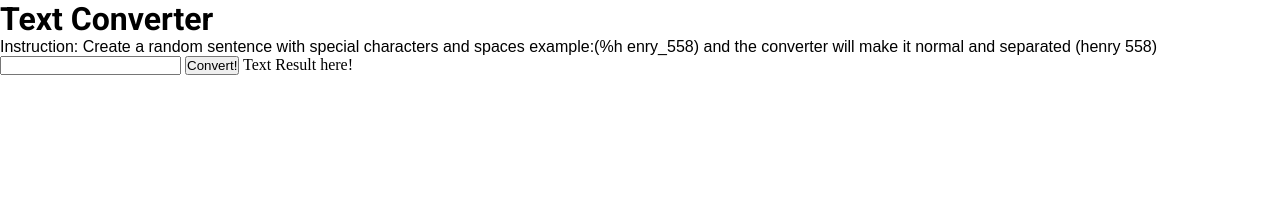
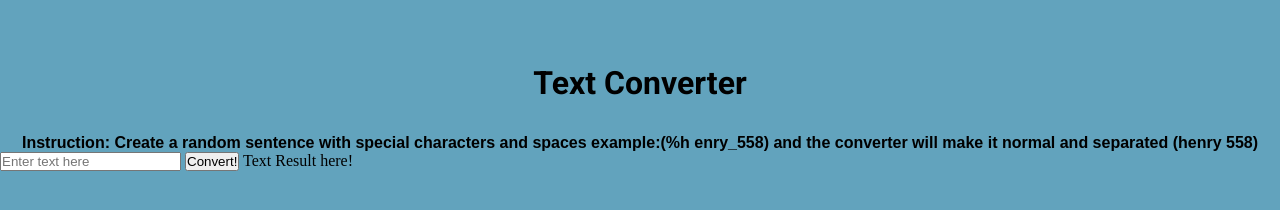
Before and after one commit to DavidG159/TextConverter, a plain HTML site: page index.html in a window 1280 px wide. Drawn offline with Linux system fonts and the light colour scheme.

Commit message:
added css p1

```diff
--- a/index.html
+++ b/index.html
@@ -11,11 +11,11 @@
 
 <body>
 
-    <h1 class="txth1">Text Converter</h1>
+    <h1 class="txth1 font-effect-outline">Text Converter</h1>
     <p class="desc">Instruction: Create a random sentence with special characters and spaces example:(%h enry_558) and
         the converter
         will make it normal and separated (henry 558)</p>
-    <input type="text" id="textmain" name="Enter text here">
+    <input type="text" id="textmain" placeholder="Enter text here">
     <button type="button">Convert!</button>
 
     <span class="textresult">Text Result here!</span>
--- a/style.css
+++ b/style.css
@@ -6,10 +6,28 @@
 
 p {
     font-family: 'Poppins', sans-serif;
-    font-weight: 400;
+    margin-top: 2em;
+    font-weight: 800;
+    display: flex;
+    justify-content: center;
+    align-items: center;
 }
 
 h1 {
+    margin-top: 2em;
     font-family: 'Roboto', sans-serif;
     font-weight: 700;
+    display: flex;
+    justify-content: center;
+    align-items: center;
 }
+
+body {
+    width: 100vw;
+    height: 100vh;
+
+    background: #62a3bd;
+    background: linear-gradient(90deg, rgba(98, 163, 189, 1) 100%, rgba(87, 199, 133, 1) 4%, rgba(237, 221, 83, 1) 100%);
+}
+
+#textmain {}
```
